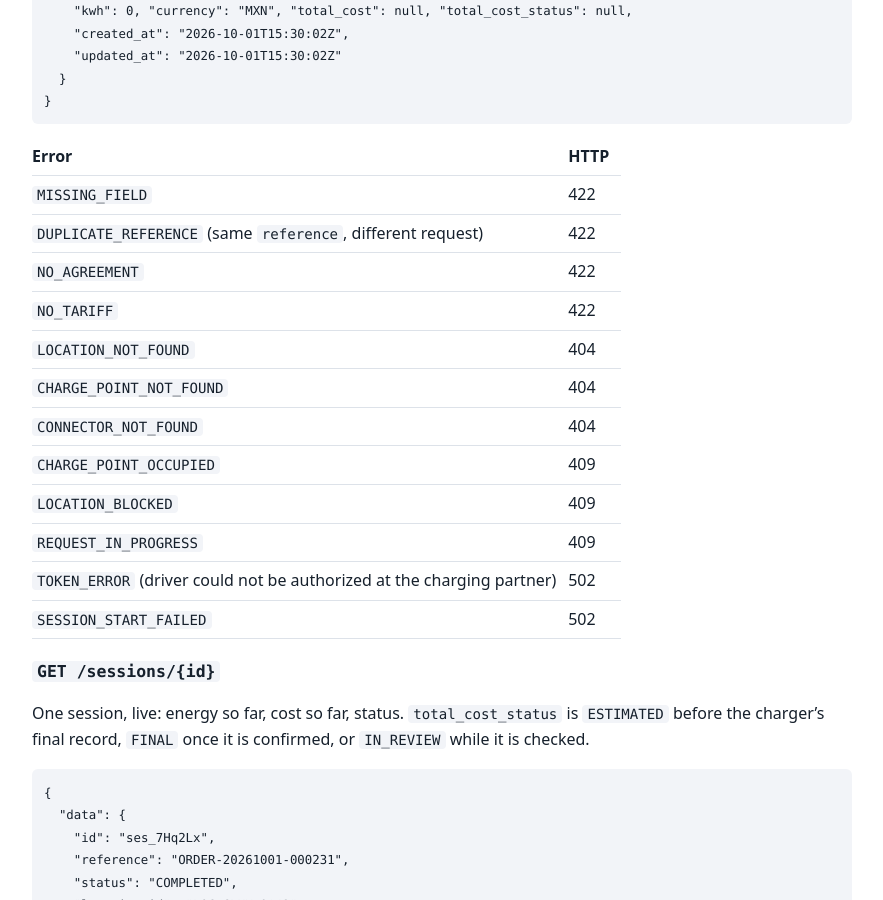
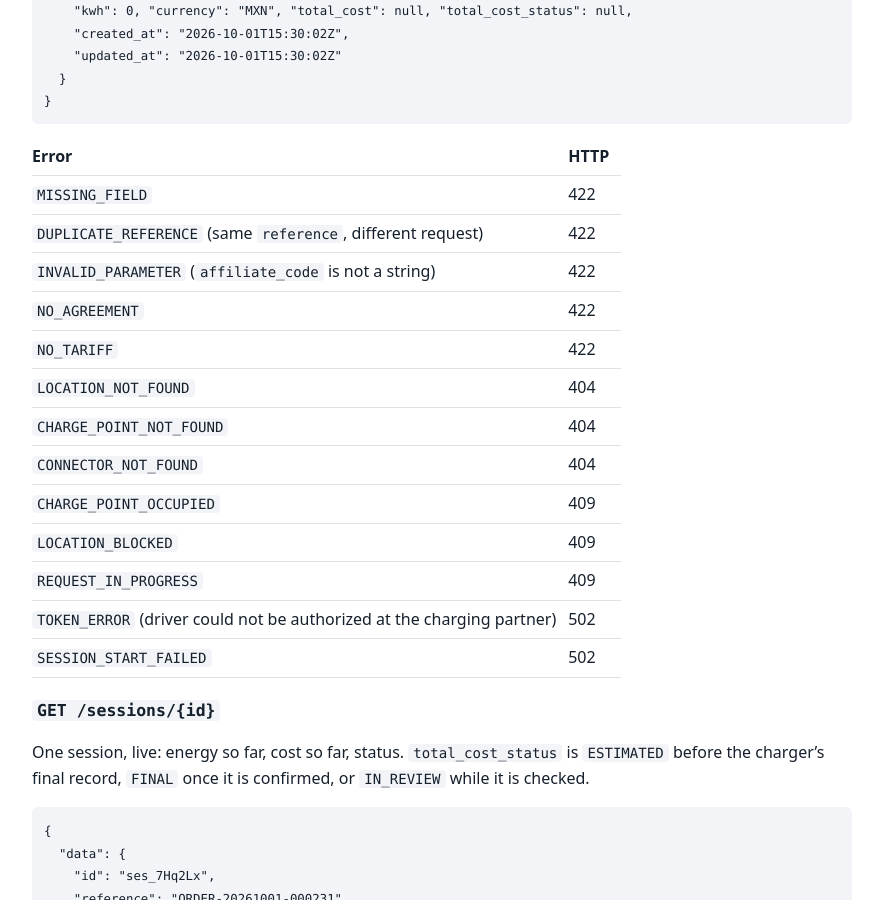
Before and after one commit to NetworkCore-AG/networkcore-documentation, a Jekyll site: the page built from dp-api/reference.md, in a window 1280 px wide and 900 px high, scrolled down 7863 px. Shown: the whole window, without its empty margins (198-1081 px from the left). Built offline with Jekyll 4.4.1, drawn with Linux system fonts in a browser that asks for light colours; our own code applies the rules of GitHub Pages for plain Markdown files.

Commit message:
docs(dp-api): affiliate_code on POST /sessions (#20)
Co-authored-by: V L <vl@vs-macbook-pro1.home>
Co-authored-by: Claude Sonnet 5.5 <noreply@anthropic.com>

```diff
--- a/dp-api/reference.md
+++ b/dp-api/reference.md
@@ -343,6 +343,7 @@ Start charging. We send the start command to the charger.
 | Body field | Meaning |
 | --- | --- |
 | `billing_details` | Send the driver's tax data and the tax invoice is issued automatically when the session completes. Same fields as [`PUT /sessions/{id}/billing_details`](#put-sessionsidbilling_details). |
+| `affiliate_code` | The code of the partner whose payment link brought the driver: the `a` value in the link's `payment_url`. The session is attributed to that partner. An unknown code never blocks the start. |
 
 </details>
 
@@ -368,6 +369,7 @@ HTTP 201
 | --- | --- |
 | `MISSING_FIELD` | 422 |
 | `DUPLICATE_REFERENCE` (same `reference`, different request) | 422 |
+| `INVALID_PARAMETER` (`affiliate_code` is not a string) | 422 |
 | `NO_AGREEMENT` | 422 |
 | `NO_TARIFF` | 422 |
 | `LOCATION_NOT_FOUND` | 404 |
```
